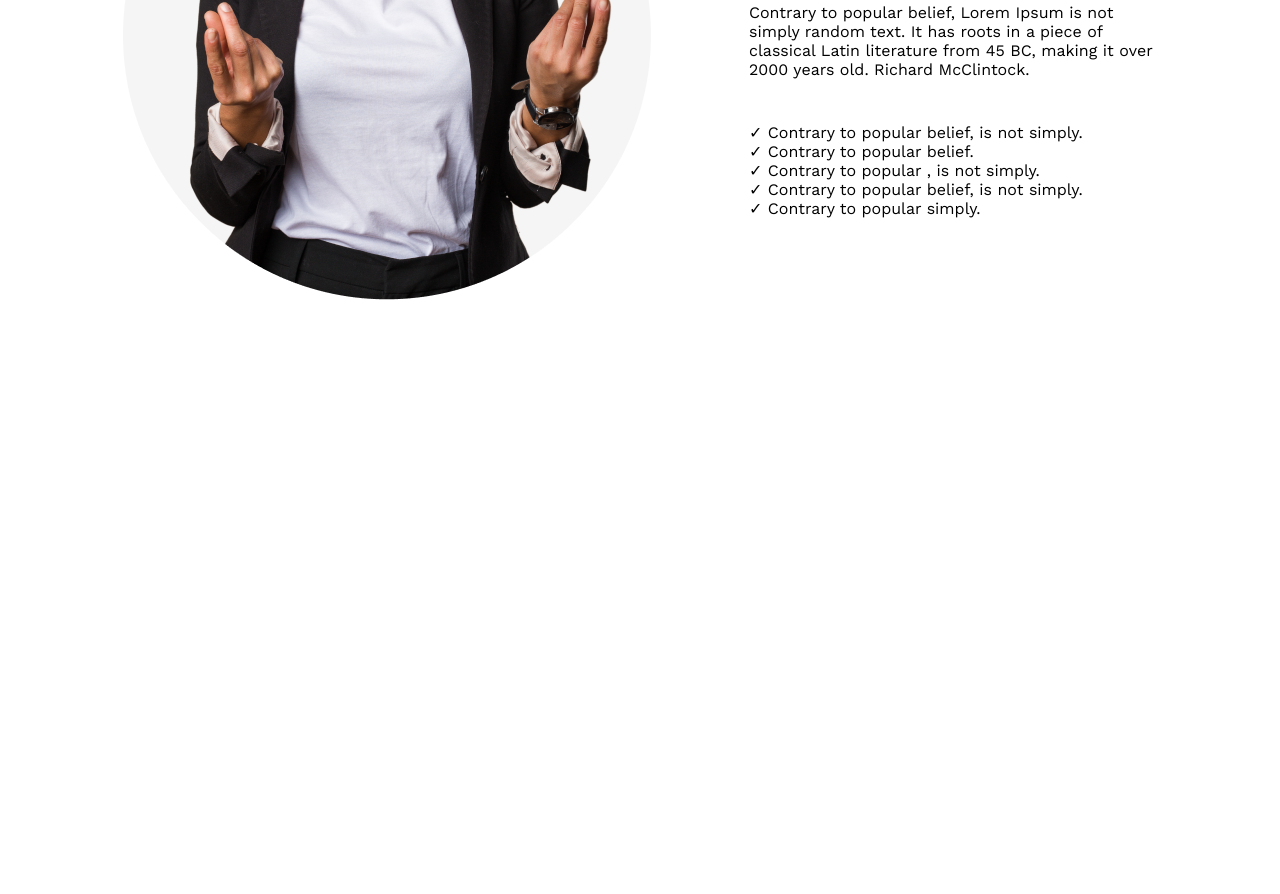
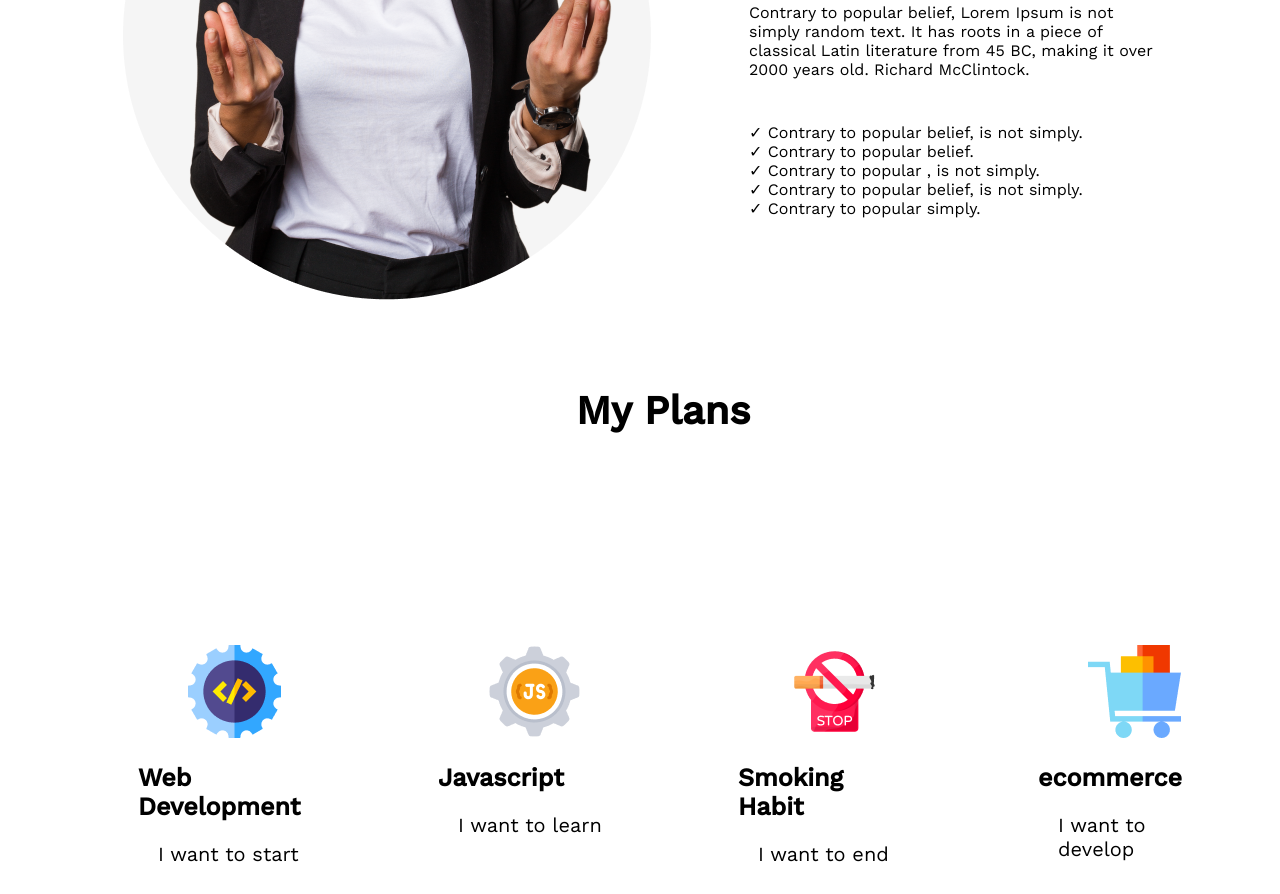
Before and after one commit to almahmudsarker/assignment-task1, a plain HTML site: page index.html in a window 1280 px wide. Shown: the part 1363-2257 px from the top of the page. Before the commit the page ends 1667 px from the top, so only its background shows below. Drawn offline with nearby package versions, Linux system fonts and the light colour scheme; a web font is replaced by a local one.

Commit message:
my plan added

```diff
--- a/index.html
+++ b/index.html
@@ -34,6 +34,31 @@
                 </div>
             </div>
         </div>
+        <div class="div-main-header">My Plans</div>
+        <div class="div-main-hobby">
+         <section>
+            <div class="div-main-3">
+                <img src="/assets/images/icons/web.png" alt="web-dev icon">
+                <h2 class="a">Web Development</h2>
+                <p>I want to start</p>
+            </div>
+            <div class="div-main-3">
+                <img src="/assets/images/icons/js.png" alt="Javascript icon">
+                <h2 class="b">Javascript</h2>
+                <p>I want to learn</p>
+            </div>
+            <div class="div-main-3">
+                <img src="/assets/images/icons/smoke.png" alt="don't smoke icon">
+                <h2 class="c">Smoking Habit</h2>
+                <p>I want to end</p>
+            </div>
+            <div class="div-main-3">
+                <img src="/assets/images/icons/ecom.png" alt="ecommerce icon">
+                <h2 class="d">ecommerce</h2>
+                <p>I want to develop</p>
+            </div>
+         </section>
+        </div>
     </main>
 </body>
 </html>
--- a/styles/style.css
+++ b/styles/style.css
@@ -88,3 +88,39 @@ header div input {
 }
 
 /* main section part 2 */
+
+.div-main-header {
+    position: absolute;
+    text-align: center;
+    font-weight: 700;
+    font-size: 40px;
+    top: 1750px;
+    left: 45%;
+}
+
+/* main section part 3 */
+
+section {
+    display: flex;
+    margin-top: 1200px;
+}
+
+section>.div-main-3 {
+    width: 300px;
+    align-items: center;
+}
+
+section>.div-main-3>img {
+    margin-top: 0;
+    padding-left: 180px;
+}
+
+section>.div-main-3>h2 {
+    padding-left: 130px;
+    font-size: 25px;
+}
+
+section>.div-main-3>p {
+    margin-left: 150px;
+    font-size: 20px;
+}
```
